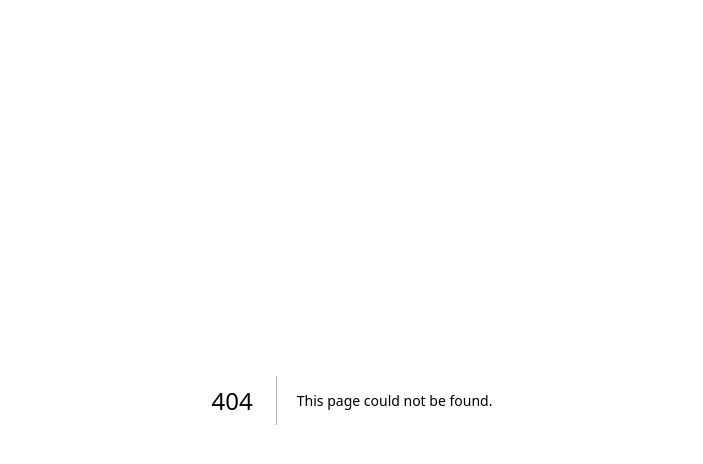
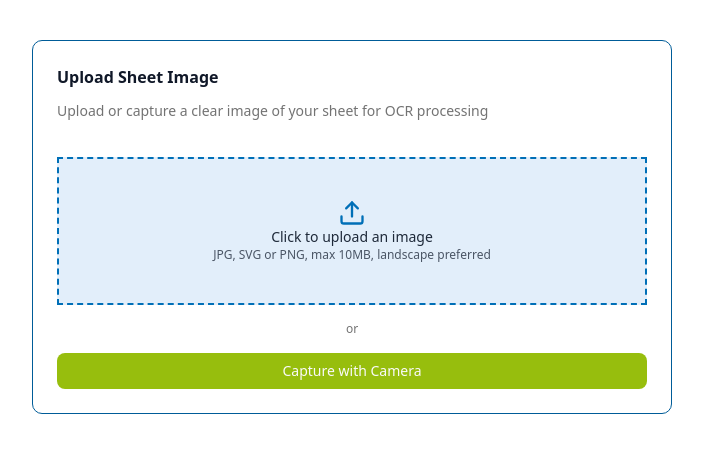
Before and after one commit to atul-proshore/bootcamp-react-app, a Next.js app: page /upload in a window 1280 px wide. Before the commit this address had no page. Shown: the top 464 px of the page, without its empty margins (288-991 px from the left). Built offline with nearby package versions, Linux system fonts and the light colour scheme.

Commit message:
Created Upload Page and Image Canvas

```diff
--- /dev/null
+++ b/src/app/upload/page.tsx
@@ -0,0 +1,22 @@
+"use client";
+
+import ImageCanvas from "@/components/uploadpage/ImageCanvas";
+import UploadSheet from "@/components/uploadpage/UploadPage";
+import { useState } from "react";
+
+export default function Page() {
+  const [image, setImage] = useState<string | null>(null);
+
+  return (
+    <div className="flex justify-center pt-10">
+      {!image ? (
+        <UploadSheet onUpload={setImage} />
+      ) : (
+        <ImageCanvas
+          image={image}
+          onRetake={() => setImage(null)}
+        />
+      )}
+    </div>
+  );
+}
--- /dev/null
+++ b/src/components/uploadpage/Capture.tsx
@@ -0,0 +1,14 @@
+"use client";
+
+import ButtonComp from "../reusableComponents/ButtonComp";
+
+export default function CameraButton() {
+  return (
+    <ButtonComp
+      name="Capture with Camera"
+      btnColor="green"
+      className="w-full flex items-center justify-center gap-2"
+      type="button"
+    />
+  );
+}
--- /dev/null
+++ b/src/components/uploadpage/ImageCanvas.tsx
@@ -0,0 +1,61 @@
+"use client";
+
+import ButtonComp from "../reusableComponents/ButtonComp";
+
+interface ImageCanvasProps {
+    image: string;
+    onRetake: () => void;
+}
+
+export default function ImageCanvas({ image, onRetake }: ImageCanvasProps) {
+    const handleEnhance = () => {
+        console.log("Enhance image");
+    };
+
+    const handleConfirm = () => {
+        console.log("Confirm image for OCR");
+    };
+
+    return (
+        <div className="w-1/2 space-y-4">
+        <div className="rounded-lg border border-[#005C98] bg-[#E2EEFA] p-2">
+            <img
+            src={image}
+            alt="Uploaded sheet"
+            className="max-h-half w-full rounded object-contain"
+            />
+        </div>
+
+        <div className="flex justify-between gap-3">
+
+            <div onClick={handleEnhance} className="w-full">
+            <ButtonComp
+                name="Enhance"
+                btnColor="green"
+                className="w-full"
+                type="button"
+            />
+            </div>
+
+            <div onClick={onRetake} className="w-full">
+            <ButtonComp
+                name="Retake"
+                btnColor="blue"
+                className="w-full"
+                type="button"
+            />
+            </div>
+
+
+            <div onClick={handleConfirm} className="w-full">
+            <ButtonComp
+                name="Confirm"
+                btnColor="green"
+                className="w-full"
+                type="button"
+            />
+            </div>
+        </div>
+        </div>
+    );
+}
--- /dev/null
+++ b/src/components/uploadpage/UploadImage.tsx
@@ -0,0 +1,41 @@
+"use client"
+
+import { Upload } from "lucide-react"
+
+interface UploadImageProps {
+    onUpload: (imageUrl: string) => void
+}
+
+export default function UploadImage({ onUpload }: UploadImageProps) {
+    const handleChange = (e: React.ChangeEvent<HTMLInputElement>) => {
+        const file = e.target.files?.[0]
+        if (!file) return
+        const url = URL.createObjectURL(file)
+        onUpload(url)
+    }
+
+    return (
+        <label className="flex cursor-pointer flex-col items-center justify-center
+            gap-2rounded-md
+            border-2 border-dashed border-[#006FB7]
+            bg-[#E2EEFA] px-6 py-10
+            text-center transition hover:bg-[#CAE3FD]">
+        <input
+            type="file"
+            accept="image/png,image/jpeg, image/jpg, image/svg+xml"
+            hidden
+            onChange={handleChange}
+        />
+
+        <Upload className="h-7 w-7 text-[#006FB7]" />
+
+        <p className="text-sm font-medium text-gray-800">
+            Click to upload an image
+        </p>
+
+        <p className="text-xs text-gray-600">
+            JPG, SVG or PNG, max 10MB, landscape preferred
+        </p>
+        </label>
+    )
+}
--- /dev/null
+++ b/src/components/uploadpage/UploadPage.tsx
@@ -0,0 +1,35 @@
+"use client"
+
+import { Card, CardContent, CardHeader, CardTitle } from "@/components/shadcnUI/card"
+import CameraButton from "./Capture"
+import UploadImage from "./UploadImage"
+
+interface UploadSheetProps {
+    onUpload: (imageUrl: string) => void
+}
+
+export default function UploadSheet({ onUpload }: UploadSheetProps) {
+    return (
+        <Card className="w-1/2 rounded-lg border border-[#005C98] bg-white shadow-none">
+        <CardHeader className="space-y-1 pb-3">
+            <CardTitle className="text-base font-semibold text-gray-900">
+            Upload Sheet Image
+            </CardTitle>
+
+            <p className="text-sm text-muted-foreground">
+            Upload or capture a clear image of your sheet for OCR processing
+            </p>
+        </CardHeader>
+
+        <CardContent className="space-y-4">
+            <UploadImage onUpload={onUpload} />
+
+            <div className="text-center text-xs text-muted-foreground">
+            or
+            </div>
+
+            <CameraButton />
+        </CardContent>
+        </Card>
+    )
+}
```
